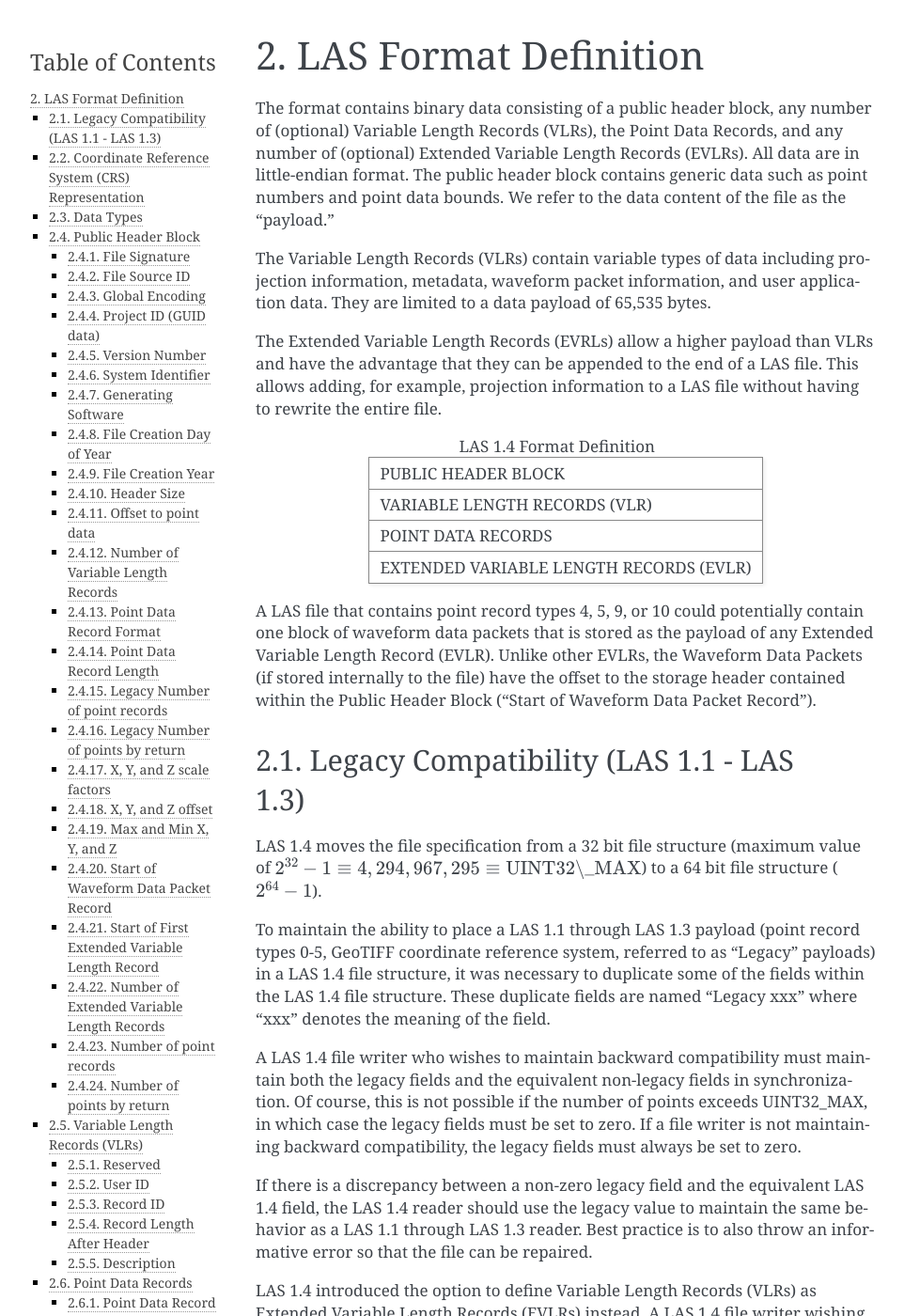
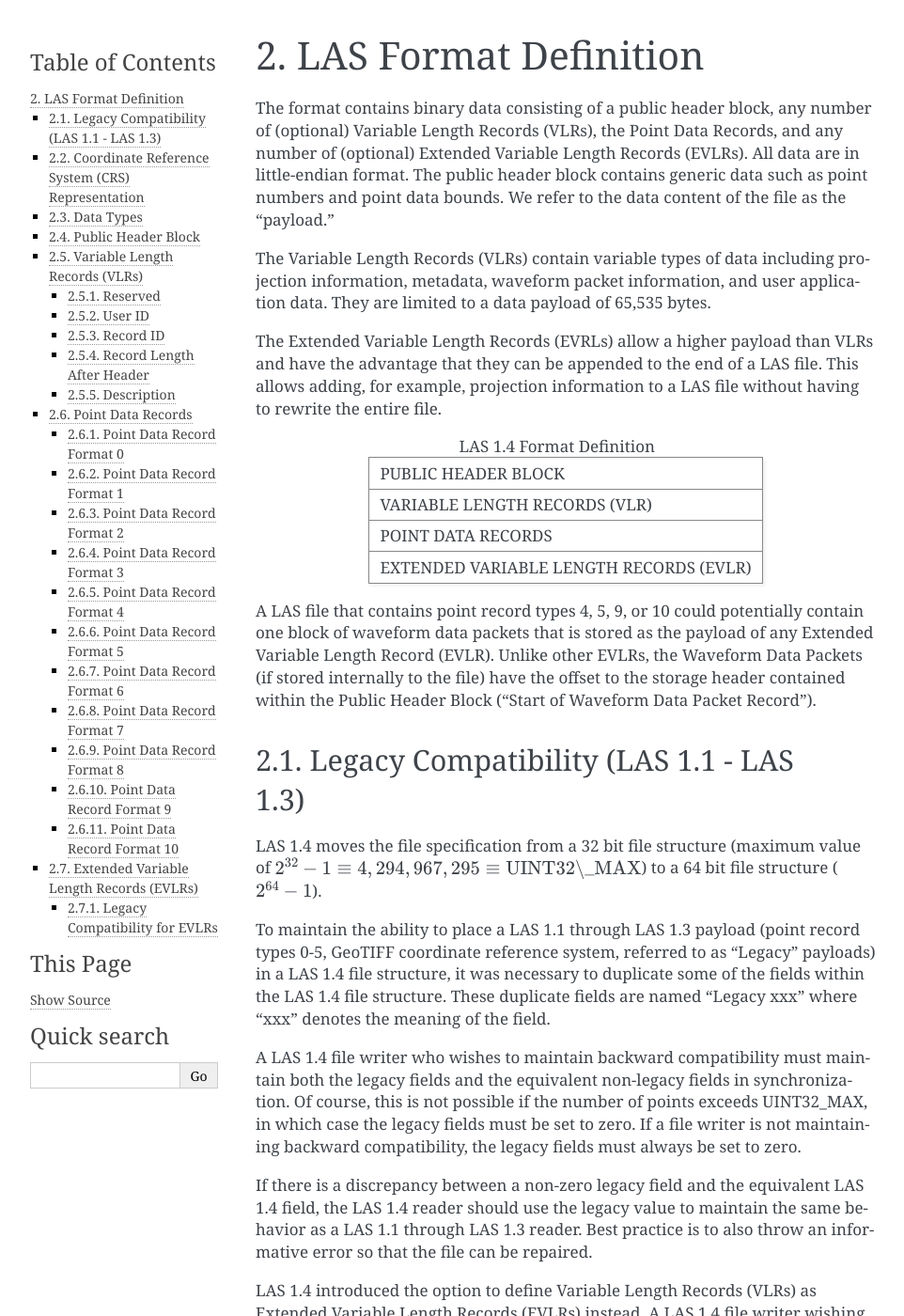
Before and after one commit to ASPRSorg/LAS, a Sphinx documentation site: the page built from source/02.00_definition.txt, in a window 1280 px wide and 1400 px high. Shown: the whole window at 94% size, without its empty margins (148-1110 px from the left). Built offline with Sphinx 7.4.7, drawn with Linux system fonts in a browser that asks for light colours; some of the changed text lies outside the part shown.

Commit message:
Reformatted PDRF and header attributes with strong instead of headings to reduce TOC noise.

```diff
--- a/source/02.04_header.txt
+++ b/source/02.04_header.txt
@@ -94,15 +94,13 @@ Public Header Block
     must be zero filled.
 
 
-File Signature
-~~~~~~~~~~~~~~~~~~~~~~~~~~~~~~~~~~~~~~~~~~~~~~~~~~~~~~~~~~~~~~~~~~~~~~~~~~~~~~~~
+**File Signature**
 
 The file signature must contain the four characters "LASF", and it is required
 by the LAS specification. These four characters can be checked by user software
 as a quick look initial determination of file type.
 
-File Source ID
-~~~~~~~~~~~~~~~~~~~~~~~~~~~~~~~~~~~~~~~~~~~~~~~~~~~~~~~~~~~~~~~~~~~~~~~~~~~~~~~~
+**File Source ID**
 
 This field should be set to a value ranging from 1 to 65,535. If this file was
 derived from an original flight line, this is often the flight line number. A
@@ -114,8 +112,7 @@ operations.
 
 .. _globalencoding_label:
 
-Global Encoding
-~~~~~~~~~~~~~~~~~~~~~~~~~~~~~~~~~~~~~~~~~~~~~~~~~~~~~~~~~~~~~~~~~~~~~~~~~~~~~~~~
+**Global Encoding**
 
 This is a bit field used to indicate certain global properties about the file.
 In LAS 1.2 (the version in which this field was introduced), only the low bit
@@ -175,8 +172,7 @@ a value of 1). This bit field is defined as:
     | 5:15  | Reserved              | Must be set to zero (0).                 |
     +-------+-----------------------+------------------------------------------+
 
-Project ID (GUID data)
-~~~~~~~~~~~~~~~~~~~~~~~~~~~~~~~~~~~~~~~~~~~~~~~~~~~~~~~~~~~~~~~~~~~~~~~~~~~~~~~~
+**Project ID (GUID data)**
 
 The four fields that comprise a complete Globally Unique Identifier (GUID) are
 now reserved for use as a Project Identifier (Project ID). The field remains
@@ -186,8 +182,7 @@ associated with a unique project. By assigning a Project ID and using a File
 Source ID (defined above) every file within a project and every point within a
 file can be uniquely identified, globally.
 
-Version Number
-~~~~~~~~~~~~~~~~~~~~~~~~~~~~~~~~~~~~~~~~~~~~~~~~~~~~~~~~~~~~~~~~~~~~~~~~~~~~~~~~
+**Version Number**
 
 The version number consists of a major and minor field. The major and minor
 fields combine to form the number that indicates the format number of the
@@ -196,8 +191,7 @@ contain 1 in the major field and 4 in the minor field. It should be noted that
 the LAS Working Group does not associate any particular meaning to major or
 minor version number.
 
-System Identifier
-~~~~~~~~~~~~~~~~~~~~~~~~~~~~~~~~~~~~~~~~~~~~~~~~~~~~~~~~~~~~~~~~~~~~~~~~~~~~~~~~
+**System Identifier**
 
 The version 1.0 specification assumed that LAS files are exclusively generated
 as a result of collection by a hardware sensor. Subsequent versions recognize
@@ -231,8 +225,7 @@ files. Thus System ID becomes:
 
 
 
-Generating Software
-~~~~~~~~~~~~~~~~~~~~~~~~~~~~~~~~~~~~~~~~~~~~~~~~~~~~~~~~~~~~~~~~~~~~~~~~~~~~~~~~
+**Generating Software**
 
 This information is ASCII data describing the generating software itself. This
 field provides a mechanism for specifying which generating software package and
@@ -240,20 +233,16 @@ version was used during LAS file creation (e.g.  "TerraScan V-10.8", "REALM
 V-4.2" etc.). If the character data is less than 32 characters, the remaining
 data must be null.
 
-File Creation Day of Year
-~~~~~~~~~~~~~~~~~~~~~~~~~~~~~~~~~~~~~~~~~~~~~~~~~~~~~~~~~~~~~~~~~~~~~~~~~~~~~~~~
+**File Creation Day of Year**
 
 Day, expressed as an unsigned short, on which this file was created. Day is
 computed as the Greenwich Mean Time (GMT) day. January 1 is considered day 1.
 
-File Creation Year
-~~~~~~~~~~~~~~~~~~~~~~~~~~~~~~~~~~~~~~~~~~~~~~~~~~~~~~~~~~~~~~~~~~~~~~~~~~~~~~~~
+**File Creation Year**
 
 The year, expressed as a four digit number, in which the file was created.
 
-
-Header Size
-~~~~~~~~~~~~~~~~~~~~~~~~~~~~~~~~~~~~~~~~~~~~~~~~~~~~~~~~~~~~~~~~~~~~~~~~~~~~~~~~
+**Header Size**
 
 The size, in bytes, of the Public Header Block itself. For LAS 1.4 this size is
 375 bytes. In the event that the header is extended by a new revision of the
@@ -261,29 +250,25 @@ LAS specification through the addition of data at the end of the header, the
 Header Size field will be updated with the new header size. The Public Header
 Block may not be extended by users.
 
-Offset to point data
-~~~~~~~~~~~~~~~~~~~~~~~~~~~~~~~~~~~~~~~~~~~~~~~~~~~~~~~~~~~~~~~~~~~~~~~~~~~~~~~~
+**Offset to point data**
 
 The actual number of bytes from the beginning of the file to the first field of
 the first point record data field. This data offset must be updated if any
 software adds/removes data to/from the Variable Length Records.
 
-Number of Variable Length Records
-~~~~~~~~~~~~~~~~~~~~~~~~~~~~~~~~~~~~~~~~~~~~~~~~~~~~~~~~~~~~~~~~~~~~~~~~~~~~~~~~
+**Number of Variable Length Records**
 
 This field contains the current number of VLRs that are stored in the file
 preceding the Point Data Records. This number must be updated if the number of
 VLRs changes.
 
-Point Data Record Format
-~~~~~~~~~~~~~~~~~~~~~~~~~~~~~~~~~~~~~~~~~~~~~~~~~~~~~~~~~~~~~~~~~~~~~~~~~~~~~~~~
+**Point Data Record Format**
 
 The point data record indicates the type of point data records contains in the
 file. LAS 1.4 defines types 0 through 10. These types are defined in the Point
 Data Record Format section of this specification.
 
-Point Data Record Length
-~~~~~~~~~~~~~~~~~~~~~~~~~~~~~~~~~~~~~~~~~~~~~~~~~~~~~~~~~~~~~~~~~~~~~~~~~~~~~~~~
+**Point Data Record Length**
 
 The size, in bytes, of the Point Data Record. All Point Data Records within a
 single LAS file must be the same type and hence the same length. If the
@@ -292,17 +277,13 @@ instead of 28 bytes for type 1) the remaining bytes are user-specific "extra
 bytes. The format and meaning of such "extra bytes" can (optionally) be
 described with an Extra Bytes VLR (see Table 24 and Table 25).
 
-
-Legacy Number of point records
-~~~~~~~~~~~~~~~~~~~~~~~~~~~~~~~~~~~~~~~~~~~~~~~~~~~~~~~~~~~~~~~~~~~~~~~~~~~~~~~~
+**Legacy Number of point records**
 
 This field contains the total number of point records within the file if the
 file is maintaining legacy compatibility and the number of points is no greater
 than UINT32_MAX. It must be zero otherwise.
 
-
-Legacy Number of points by return
-~~~~~~~~~~~~~~~~~~~~~~~~~~~~~~~~~~~~~~~~~~~~~~~~~~~~~~~~~~~~~~~~~~~~~~~~~~~~~~~~
+**Legacy Number of points by return**
 
 These fields contain an array of the total point records per return if the file
 is maintaining legacy compatibility and the number of points is no greater than
@@ -311,9 +292,7 @@ return, the second contains the total number for return two, and so on up to
 five returns. If the file is not maintaining legacy compatibility, each member
 of the array must be set to zero.
 
-
-X, Y, and Z scale factors
-~~~~~~~~~~~~~~~~~~~~~~~~~~~~~~~~~~~~~~~~~~~~~~~~~~~~~~~~~~~~~~~~~~~~~~~~~~~~~~~~
+**X, Y, and Z scale factors**
 
 The scale factor fields contain a double floating point value that is used to
 scale the corresponding X, Y, and Z long values within the point records. The
@@ -322,9 +301,7 @@ point record value to get the actual X, Y, or Z coordinate. For example, if the
 X, Y, and Z coordinates are intended to have two decimal digits, then each
 scale factor will contain the number 0.01.
 
-
-X, Y, and Z offset
-~~~~~~~~~~~~~~~~~~~~~~~~~~~~~~~~~~~~~~~~~~~~~~~~~~~~~~~~~~~~~~~~~~~~~~~~~~~~~~~~
+**X, Y, and Z offset**
 
 The offset fields should be used to set the overall offset for the point
 records. In general these numbers will be zero, but for certain cases the
@@ -342,13 +319,12 @@ the X scale factor, and then add the X offset.
             Z_{coordinate} &= (Z_{record} * Z_{scale}) + Z_{offset}
         \end {eqnarray}
 
-Max and Min X, Y, and Z
-~~~~~~~~~~~~~~~~~~~~~~~~~~~~~~~~~~~~~~~~~~~~~~~~~~~~~~~~~~~~~~~~~~~~~~~~~~~~~~~~
+**Max and Min X, Y, and Z**
+
 The max and min data fields are the actual unscaled extents of the LAS point
 file data, specified in the coordinate system of the LAS data.
 
-Start of Waveform Data Packet Record
-~~~~~~~~~~~~~~~~~~~~~~~~~~~~~~~~~~~~~~~~~~~~~~~~~~~~~~~~~~~~~~~~~~~~~~~~~~~~~~~~
+**Start of Waveform Data Packet Record**
 
 This value provides the offset, in bytes, from the beginning of the LAS file to
 the first byte of the Waveform Data Package Record. Note that this will be the
@@ -357,30 +333,25 @@ contained within the file, this value must be zero. It should be noted that LAS
 1.4 allows multiple Extended Variable Length Records (EVLR) and that the
 Waveform Data Packet Record is not necessarily the first EVLR in the file.
 
-
-Start of First Extended Variable Length Record
-~~~~~~~~~~~~~~~~~~~~~~~~~~~~~~~~~~~~~~~~~~~~~~~~~~~~~~~~~~~~~~~~~~~~~~~~~~~~~~~~
+**Start of First Extended Variable Length Record**
 
 This value provides the offset, in bytes, from the beginning of the LAS file to
 the first byte of the first EVLR.
 
-Number of Extended Variable Length Records
-~~~~~~~~~~~~~~~~~~~~~~~~~~~~~~~~~~~~~~~~~~~~~~~~~~~~~~~~~~~~~~~~~~~~~~~~~~~~~~~~
+**Number of Extended Variable Length Records**
 
 This field contains the current number of EVLRs (including, if present, the
 Waveform Data Packet Record) that are stored in the file after the Point Data
 Records. This number must be updated if the number of EVLRs changes. If there
 are no EVLRs this value is zero.
 
-Number of point records
-~~~~~~~~~~~~~~~~~~~~~~~~~~~~~~~~~~~~~~~~~~~~~~~~~~~~~~~~~~~~~~~~~~~~~~~~~~~~~~~~
+**Number of point records**
 
 This field contains the total number of point records in the file. Note that
 this field must always be correctly populated, regardless of legacy mode
 intent.
 
-Number of points by return
-~~~~~~~~~~~~~~~~~~~~~~~~~~~~~~~~~~~~~~~~~~~~~~~~~~~~~~~~~~~~~~~~~~~~~~~~~~~~~~~~
+**Number of points by return**
 
 These fields contain an array of the total point records per return. The first
 value will be the total number of records from the first return, the second
--- a/source/02.06_point.txt
+++ b/source/02.06_point.txt
@@ -53,15 +53,13 @@ Data Record Formats 0 to 5.
     | Point Source ID                  | unsigned short          | 2 bytes   | yes      |
     +----------------------------------+-------------------------+-----------+----------+
 
-X, Y, and Z
-^^^^^^^^^^^^^^^^^^^^^^^^^^^^^^^^^^^^^^^^^^^^^^^^^^^^^^^^^^^^^^^^^^^^^^^^^^^^^^^^
+**X, Y, and Z**
 
 The X, Y, and Z values are stored as long integers. The X, Y, and Z values are
 used in conjunction with the scale values and the offset values to determine
 the coordinate for each point as described in the :ref:`headerblock_label` section.
 
-Intensity
-^^^^^^^^^^^^^^^^^^^^^^^^^^^^^^^^^^^^^^^^^^^^^^^^^^^^^^^^^^^^^^^^^^^^^^^^^^^^^^^^
+**Intensity**
 
 The intensity value is the integer representation of the pulse return
 magnitude. This value is optional and system specific. However, it should
@@ -78,23 +76,20 @@ ensure that data from different sensors can be correctly merged.
     Scan Direction Flag and Edge of Flight Line) are bit fields within a single
     byte.
 
-Return Number
-^^^^^^^^^^^^^^^^^^^^^^^^^^^^^^^^^^^^^^^^^^^^^^^^^^^^^^^^^^^^^^^^^^^^^^^^^^^^^^^^
+**Return Number**
 
 The Return Number is the pulse return number for a given output pulse. A given
 output laser pulse can have many returns, and they must be marked in sequence
 of return. The first return will have a Return Number of one, the second a
 Return Number of two, and so on up to five returns.
 
-Number of Returns (given pulse)
-^^^^^^^^^^^^^^^^^^^^^^^^^^^^^^^^^^^^^^^^^^^^^^^^^^^^^^^^^^^^^^^^^^^^^^^^^^^^^^^^
+**Number of Returns (given pulse)**
 
 The Number of Returns is the total number of returns for a given pulse. For
 example, a laser data point may be return two (Return Number) within a total
 number of five returns.
 
-Scan Direction Flag
-^^^^^^^^^^^^^^^^^^^^^^^^^^^^^^^^^^^^^^^^^^^^^^^^^^^^^^^^^^^^^^^^^^^^^^^^^^^^^^^^
+**Scan Direction Flag**
 
 The Scan Direction Flag denotes the direction at which the scanner mirror was
 traveling at the time of the output pulse. A bit value of 1 is a positive scan
@@ -102,15 +97,13 @@ direction, and a bit value of 0 is a negative scan direction (where positive
 scan direction is a scan moving from the left side of the in-track direction to
 the right side and negative the opposite).
 
-Edge of Flight Line
-^^^^^^^^^^^^^^^^^^^^^^^^^^^^^^^^^^^^^^^^^^^^^^^^^^^^^^^^^^^^^^^^^^^^^^^^^^^^^^^^
+**Edge of Flight Line**
 
 The Edge of Flight Line data bit has a value of 1 only when the point is at the
 end of a scan. It is the last point on a given scan line before it changes
 direction.
 
-Classification
-^^^^^^^^^^^^^^^^^^^^^^^^^^^^^^^^^^^^^^^^^^^^^^^^^^^^^^^^^^^^^^^^^^^^^^^^^^^^^^^^
+**Classification**
 
 This field represents the "class" attributes of a point. If a point has never
 been classified, this byte must be set to zero. The format for classification
@@ -156,8 +149,7 @@ the classification values in Table 9.
 
 .. _point_classes:
 
-Reserved Point Classes
-^^^^^^^^^^^^^^^^^^^^^^^^^^^^^^^^^^^^^^^^^^^^^^^^^^^^^^^^^^^^^^^^^^^^^^^^^^^^^^^^
+**Reserved Point Classes**
 
 Classification must adhere to the following standard:
 
@@ -218,8 +210,7 @@ Classification must adhere to the following standard:
     merging of overlapping flight lines. In general, the *Withheld* bit should be set
     since these points are not subsequently classified.
 
-Scan Angle Rank
-^^^^^^^^^^^^^^^^^^^^^^^^^^^^^^^^^^^^^^^^^^^^^^^^^^^^^^^^^^^^^^^^^^^^^^^^^^^^^^^^
+**Scan Angle Rank**
 
 The Scan Angle Rank is a signed one-byte number with a valid range from -90 to
 +90. The Scan Angle Rank is the angle (rounded to the nearest integer in the
@@ -229,13 +220,11 @@ accuracy from +90 to -90 degrees. The scan angle is an angle based on 0 degrees
 being nadir, and -90 degrees to the left side of the aircraft in the direction
 of flight.
 
-User Data
-^^^^^^^^^^^^^^^^^^^^^^^^^^^^^^^^^^^^^^^^^^^^^^^^^^^^^^^^^^^^^^^^^^^^^^^^^^^^^^^^
+**User Data**
 
 This field may be used at the user's discretion.
 
-Point Source ID
-^^^^^^^^^^^^^^^^^^^^^^^^^^^^^^^^^^^^^^^^^^^^^^^^^^^^^^^^^^^^^^^^^^^^^^^^^^^^^^^^
+**Point Source ID**
 
 This value indicates the file from which this point originated. Valid values
 for this field are 1 to 65,535 inclusive with zero being used for a special
@@ -292,8 +281,7 @@ addition of GPS Time.
     | GPS Time                         | double                  | 8 bytes   | yes      |
     +----------------------------------+-------------------------+-----------+----------+
 
-GPS Time
-^^^^^^^^^^^^^^^^^^^^^^^^^^^^^^^^^^^^^^^^^^^^^^^^^^^^^^^^^^^^^^^^^^^^^^^^^^^^^^^^
+**GPS Time**
 
 The GPS Time is the double floating point time tag value at which the point was
 acquired. It is GPS Week Time if the Global Encoding low bit is clear and
@@ -350,8 +338,7 @@ LIDAR point using ancillary data, typically from a camera.
     | Blue                             | unsigned short          | 2 bytes   | yes      |
     +----------------------------------+-------------------------+-----------+----------+
 
-Red, Green, and Blue
-^^^^^^^^^^^^^^^^^^^^^^^^^^^^^^^^^^^^^^^^^^^^^^^^^^^^^^^^^^^^^^^^^^^^^^^^^^^^^^^^
+**Red, Green, and Blue**
 The Red, Green, and Blue image channel values associated with this point.
 
 .. note::
@@ -471,8 +458,7 @@ Point Data Record Format 4 adds Wave Packets to Point Data Record Format 1.
     | Z(t)                             | float                   | 4 bytes   | yes      |
     +----------------------------------+-------------------------+-----------+----------+
 
-Wave Packet Descriptor Index
-^^^^^^^^^^^^^^^^^^^^^^^^^^^^^^^^^^^^^^^^^^^^^^^^^^^^^^^^^^^^^^^^^^^^^^^^^^^^^^^^
+**Wave Packet Descriptor Index**
 
 This value plus **99** is the Record ID of the Waveform Packet Descriptor and
 indicates the User Defined Record that describes the waveform packet associated
@@ -480,8 +466,7 @@ with this LIDAR point. Up to 255 different User Defined Records which describe
 the waveform packet are supported. A value of zero indicates that there is no
 waveform data associated with this LIDAR point record.
 
-Byte offset to Waveform Packet Data
-^^^^^^^^^^^^^^^^^^^^^^^^^^^^^^^^^^^^^^^^^^^^^^^^^^^^^^^^^^^^^^^^^^^^^^^^^^^^^^^^
+**Byte offset to Waveform Packet Data**
 
 The waveform packet data are stored in the LAS file in an Extended Variable
 Length Record or in an auxiliary WPD file. The Byte Offset represents the
@@ -498,8 +483,7 @@ waveform packet relative to the beginning of the file is given by:
 
     for data stored in an auxiliary file
 
-Waveform packet size in bytes
-^^^^^^^^^^^^^^^^^^^^^^^^^^^^^^^^^^^^^^^^^^^^^^^^^^^^^^^^^^^^^^^^^^^^^^^^^^^^^^^^
+**Waveform packet size in bytes**
 
 The size, in bytes, of the waveform packet associated with this return. Note
 that each waveform can be of a different size (even those with the same
@@ -508,16 +492,14 @@ waveform packets can be located only via the Byte offset to Waveform Packet
 Data value since there is no requirement that records be stored sequentially.
 
 
-Return Point location
-^^^^^^^^^^^^^^^^^^^^^^^^^^^^^^^^^^^^^^^^^^^^^^^^^^^^^^^^^^^^^^^^^^^^^^^^^^^^^^^^
+**Return Point location**
 
 The offset in picoseconds (:math:`10^{-12}`) from the first digitized value to the
 location within the waveform packet that the associated return pulse was
 detected.
 
 
-X(t), Y(t), Z(t)
-^^^^^^^^^^^^^^^^^^^^^^^^^^^^^^^^^^^^^^^^^^^^^^^^^^^^^^^^^^^^^^^^^^^^^^^^^^^^^^^^
+**X(t), Y(t), Z(t)**
 
 These parameters define a parametric line equation for extrapolating points
 along the associated waveform. The position along the wave is given by:
@@ -661,8 +643,7 @@ instead of 8), and the GPS time is mandatory.
     Flags, Scan Direction Flag and Edge of Flight Line) are bit fields, encoded
     into two bytes.
 
-Return Number
-^^^^^^^^^^^^^^^^^^^^^^^^^^^^^^^^^^^^^^^^^^^^^^^^^^^^^^^^^^^^^^^^^^^^^^^^^^^^^^^^
+**Return Number**
 
 The Return Number is the pulse return number for a given output pulse. A given
 output laser pulse can have many returns, and they must be marked in sequence
@@ -670,15 +651,13 @@ of return. The first return will have a Return Number of one, the second a
 Return Number of two, and so on up to fifteen returns. The Return Number must
 be between 1 and the Number of Returns, inclusive.
 
-Number of Returns (given pulse)
-^^^^^^^^^^^^^^^^^^^^^^^^^^^^^^^^^^^^^^^^^^^^^^^^^^^^^^^^^^^^^^^^^^^^^^^^^^^^^^^^
+**Number of Returns (given pulse)**
 
 The Number of Returns is the total number of returns for a given pulse. For
 example, a laser data point may be return two (Return Number) within a total
 number of up to fifteen returns.
 
-Classification Flags
-^^^^^^^^^^^^^^^^^^^^^^^^^^^^^^^^^^^^^^^^^^^^^^^^^^^^^^^^^^^^^^^^^^^^^^^^^^^^^^^^
+**Classification Flags**
 
 Classification flags are used to indicate special characteristics associated
 with the point. The bit definitions are:
@@ -721,15 +700,13 @@ with the point. The bit definitions are:
     *synthetically* collected and marked as a model *key-point*.
 
 
-Scanner Channel
-^^^^^^^^^^^^^^^^^^^^^^^^^^^^^^^^^^^^^^^^^^^^^^^^^^^^^^^^^^^^^^^^^^^^^^^^^^^^^^^^
+**Scanner Channel**
 
 Scanner Channel is used to indicate the channel (scanner head) of a multi-
 channel system. Channel 0 is used for single scanner systems. Up to four
 channels are supported (0-3).
 
-Scan Direction Flag
-^^^^^^^^^^^^^^^^^^^^^^^^^^^^^^^^^^^^^^^^^^^^^^^^^^^^^^^^^^^^^^^^^^^^^^^^^^^^^^^^
+**Scan Direction Flag**
 
 The Scan Direction Flag denotes the direction at which the scanner mirror was
 traveling at the time of the output pulse. A bit value of 1 is a positive scan
@@ -737,8 +714,7 @@ direction, and a bit value of 0 is a negative scan direction (where positive
 scan direction is a scan moving from the left side of the in-track direction to
 the right side and negative the opposite).
 
-Edge of Flight Line
-^^^^^^^^^^^^^^^^^^^^^^^^^^^^^^^^^^^^^^^^^^^^^^^^^^^^^^^^^^^^^^^^^^^^^^^^^^^^^^^^
+**Edge of Flight Line**
 
 The Edge of Flight Line data bit has a value of 1 only when the point is at the
 end of a scan. It is the last point on a given scan line before it changes
@@ -746,8 +722,7 @@ direction or the mirror facet changes. Note that this field has no meaning for
 360° Field of View scanners (such as Mobile LIDAR scanners) and should not be
 set.
 
-Classification
-^^^^^^^^^^^^^^^^^^^^^^^^^^^^^^^^^^^^^^^^^^^^^^^^^^^^^^^^^^^^^^^^^^^^^^^^^^^^^^^^
+**Classification**
 
 Classification must adhere to the following standard:
 
@@ -814,8 +789,7 @@ Classification must adhere to the following standard:
     structures could be remapped from class 0 to class 1.
 
 
-Scan Angle
-^^^^^^^^^^^^^^^^^^^^^^^^^^^^^^^^^^^^^^^^^^^^^^^^^^^^^^^^^^^^^^^^^^^^^^^^^^^^^^^^
+**Scan Angle**
 
 The Scan Angle is a signed short that represents the rotational position of the
 emitted laser pulse with respect to the vertical of the coordinate system of
@@ -937,8 +911,7 @@ addition of a NIR (near infrared) channel.
     | NIR                              | unsigned short          | 2 bytes   | yes      |
     +----------------------------------+-------------------------+-----------+----------+
 
-NIR
-^^^^^^^^^^^^^^^^^^^^^^^^^^^^^^^^^^^^^^^^^^^^^^^^^^^^^^^^^^^^^^^^^^^^^^^^^^^^^^^^
+**NIR**
 
 The NIR (near infrared) channel value associated with this point.
 
```
